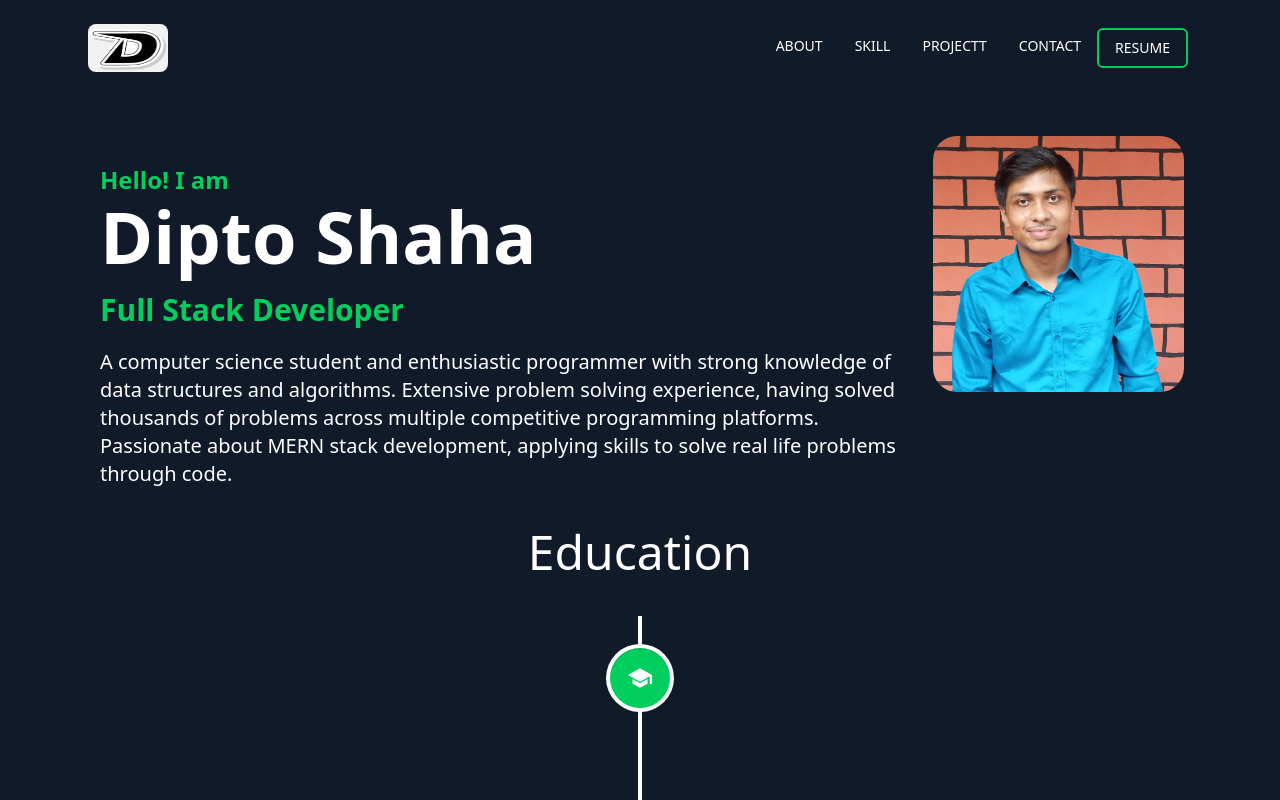
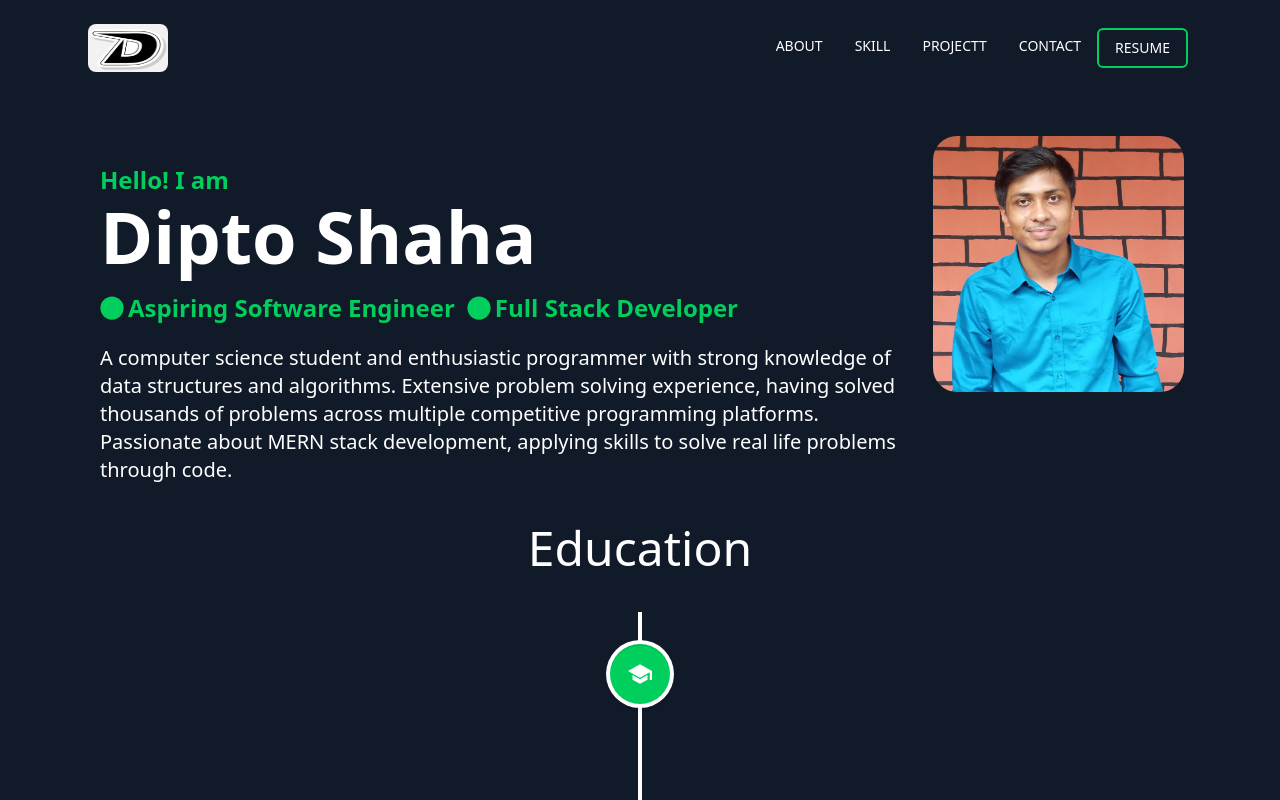
Before and after one commit to Dipto-shaha/shahadipto-portfolio, a React (Vite) app: page / in a window 1280 px wide. Shown: the top 800 px of the page. Built offline with nearby package versions, Linux system fonts and the light colour scheme.

Commit message:
About Section Update

```diff
--- a/src/About.jsx
+++ b/src/About.jsx
@@ -1,13 +1,19 @@
 import self from "../src/assets/img/selfImage.jpg";
+import { FaCircle } from "react-icons/fa";
 const About = () => {
   return (
     <div className="flex lg:flex-row flex-col ">
       <div className="text-xl mt-10 ml-5">
         <p className="text-2xl font-bold mt-5 text-[#00cf5d]">Hello! I am </p>
         <p className="lg:text-7xl text-5xl font-bold mt-1">Dipto Shaha</p>
-        <p className="text-3xl font-bold my-5 text-[#00cf5d]">
-          Full Stack Developer
-        </p>
+        <div className="flex lg:flex-row flex-col text-2xl font-bold my-5 text-[#00cf5d]">
+          <p className="flex  justify-center items-center">
+            <FaCircle className="mr-1" /> Aspiring Software Engineer{" "}
+          </p>
+          <p className="ml-3 flex justify-center items-center">
+            <FaCircle className="mr-1" /> Full Stack Developer{" "}
+          </p>
+        </div>
         <p></p>A computer science student and enthusiastic programmer with
         strong knowledge of data structures and algorithms. Extensive problem
         solving experience, having solved thousands of problems across multiple
```
